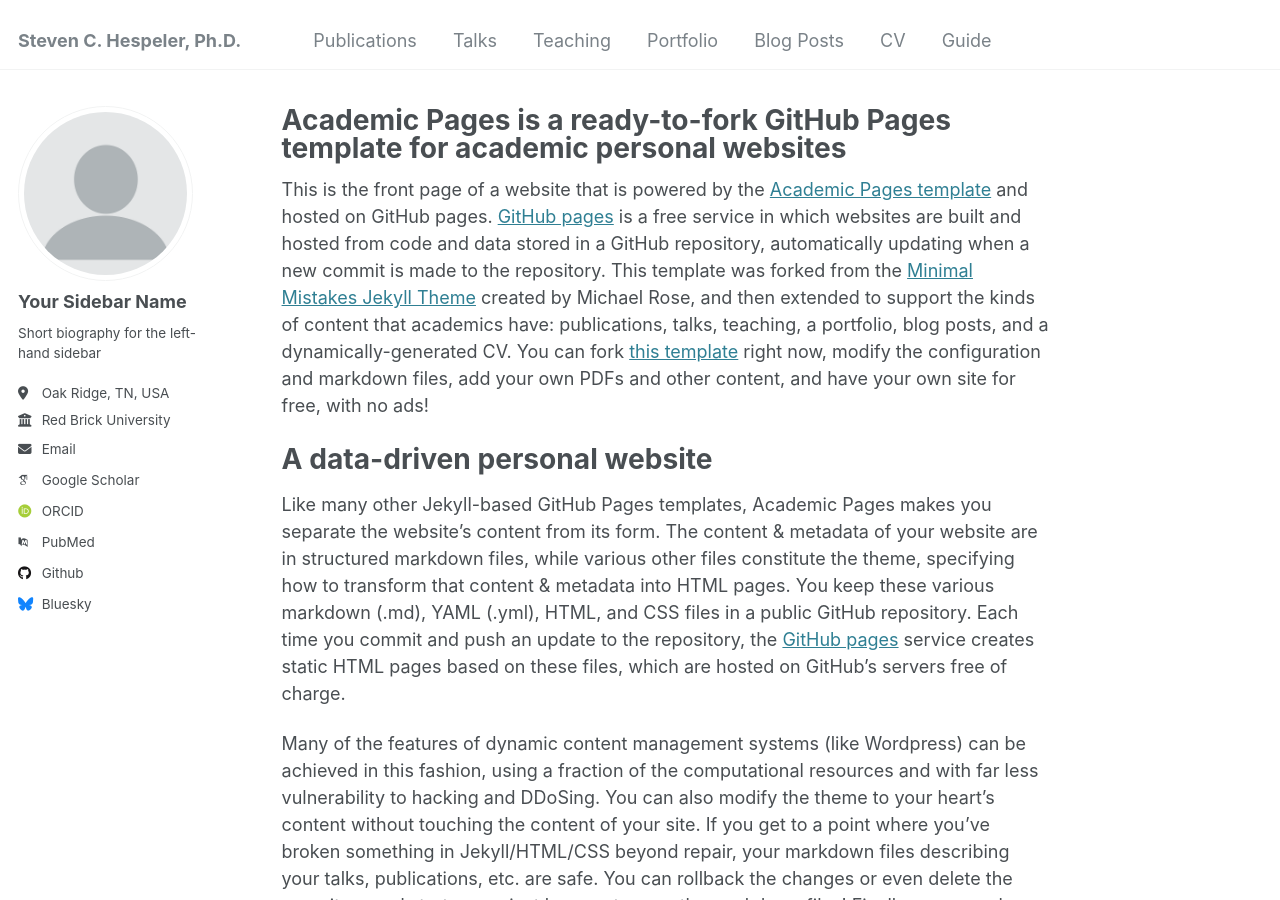
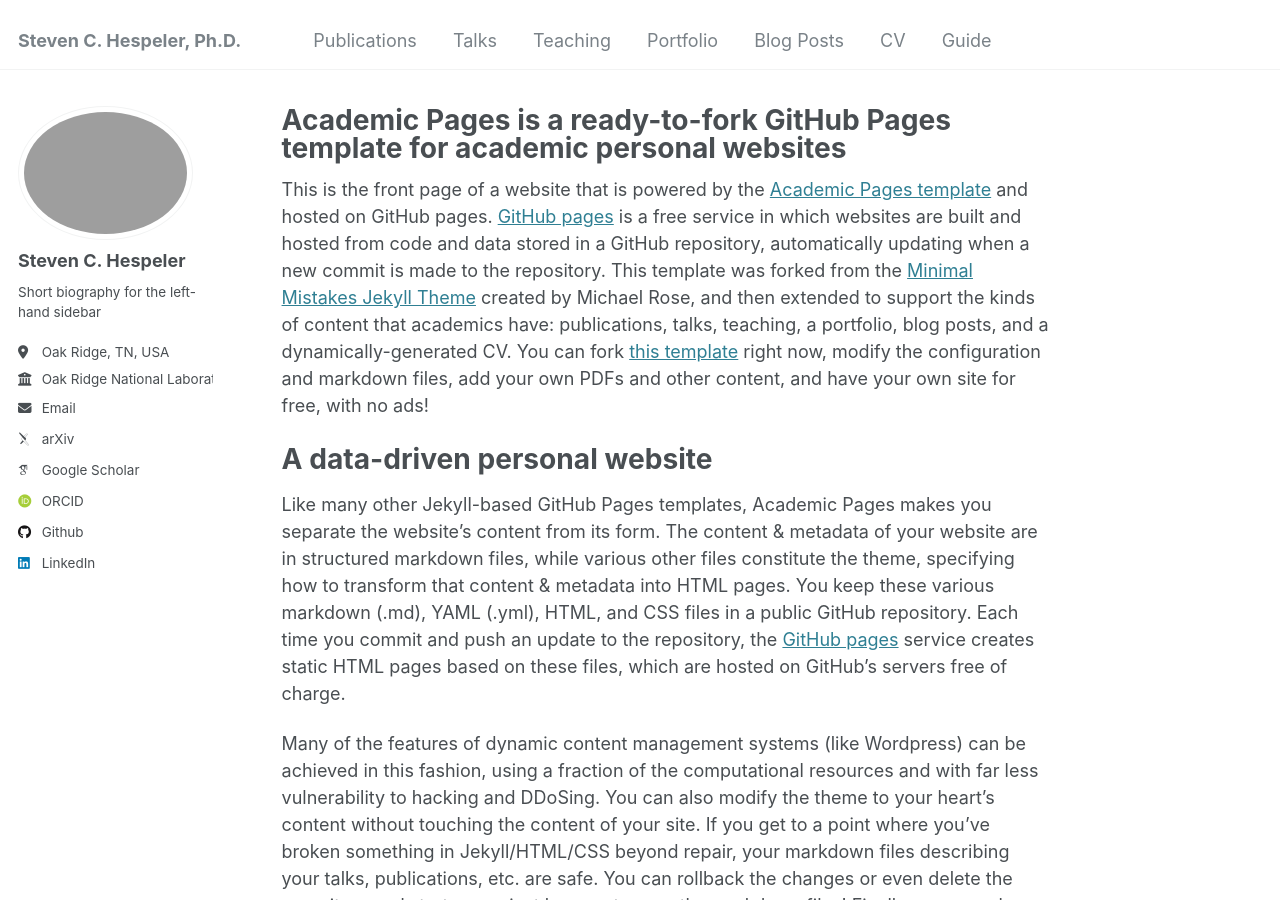
Before and after one commit to TovNephesh/stevenhespeler, a Jekyll site: the page built from _pages/about.md, in a window 1280 px wide and 900 px high. Built offline with Jekyll 4.4.1, drawn with Linux system fonts in a browser that asks for light colours; some web fonts are replaced.

Commit message:
Update _config.yml

```diff
--- a/_config.yml
+++ b/_config.yml
@@ -21,22 +21,22 @@ repository               : "TovNephesh/stevenhespeler.github.io"
 #               Additional customization can be done by editing /_includes/author-profile.html
 author:
   # Biographic information
-  avatar           : "profile.png"
-  name             : "Your Sidebar Name"
+  avatar           : "2023-P06359.jpg"
+  name             : "Steven C. Hespeler"
   pronouns         : # example: "she/her"
   bio              : "Short biography for the left-hand sidebar"
   location         : "Oak Ridge, TN, USA"
-  employer         : "Red Brick University"
+  employer         : "Oak Ridge National Laboratory"
   uri              : # URL
-  email            : "none@example.org"
+  email            : "schesp.research@gmail.com"
 
   # Academic websites
-  arxiv            : # URL - Update with the correct link to your profile
-  googlescholar    : "https://scholar.google.com/citations?user=PS_CX0AAAAAJ"
+  arxiv            : "https://arxiv.org/search/?searchtype=author&query=Hespeler%2C+S+C"# URL - Update with the correct link to your profile
+  googlescholar    : "https://scholar.google.com/citations?user=jdGxRB8AAAAJ&hl=en&authuser=2&oi=ao"
   impactstory      : # URL
-  orcid            : "http://orcid.org/yourorcidurl"
+  orcid            : "https://orcid.org/0000-0003-4983-9651"
   semantic         : # URL
-  pubmed           : "https://www.ncbi.nlm.nih.gov/pubmed/?term=john+snow"
+  pubmed           :
   researchgate     : # URL
   scopus           : # URL
 
@@ -44,12 +44,12 @@ author:
   bitbucket        : # Username - Update with your username on the site
   codepen          : # Username
   dribbble         : # Username
-  github           : "academicpages"
+  github           : "https://github.com/TovNephesh"
   kaggle           : # Username
   stackoverflow    : # User number or user number and name (i.e., use "1" or "1/jeff-atwood")
 
   # Social media
-  bluesky          : "bsky.app" # Replace this with you Bluesky username
+  bluesky          :  # Replace this with you Bluesky username
   facebook         : # Username
   flickr           : # Username
   foursquare       : # Username
@@ -58,7 +58,7 @@ author:
   keybase          : # Username
   instagram        : # Username
   lastfm           : # Username
-  linkedin         : # Username
+  linkedin         : "https://www.linkedin.com/in/stevenhespeler/"# Username
   mastodon         : # URL
   medium           : # URL
   pinterest        : # Username
```
